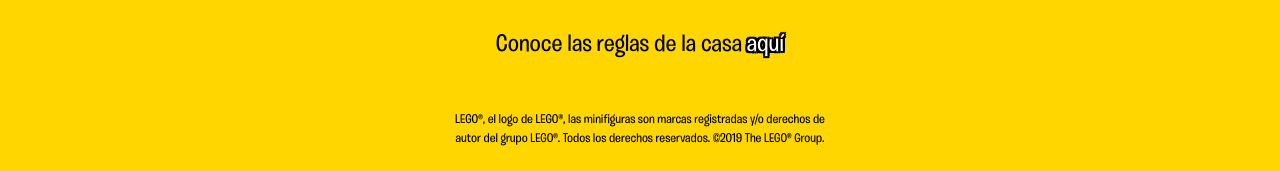
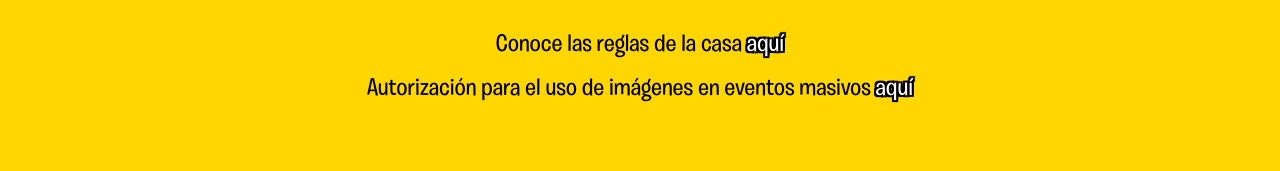
Before and after one commit to cesarfbg/LegoLanding, an Angular app: page / in a window 1280 px wide. Shown: the part 3615-3786 px from the top of the page. Built offline with nearby package versions, Linux system fonts and the light colour scheme.

Commit message:
Cambios en footer y ajustados algunos textos

```diff
--- a/src/app/components/footer/footer.component.html
+++ b/src/app/components/footer/footer.component.html
@@ -10,7 +10,8 @@
                 Tenemos disponibles convenios especiales para empresas, departamentos de bienestar, gerencias de RRHH, servicios públicos, FFAA, colegios, liceos y grupos grandes. Escríbenos y tendrás la posibilidad de visitarnos con atractivos precios preferenciales.
             </p>
             <p class="h3 my-5">Contáctanos en: <a target="_blank" class="mailto" href="mailto:theband@e-markettools.com"><b>theband@e-markettools.com</b></a></p>
-            <p class="h4 my-5">Conoce las reglas de la casa <b class="footer-text clickable"><small><a class="text-white" href="assets/ReglasDeLaCasa.pdf" target="_blank">aquí</a></small></b></p>
+            <p class="h4">Conoce las reglas de la casa <b class="footer-text clickable"><small><a class="text-white" href="assets/ReglasDeLaCasa.pdf" target="_blank">aquí</a></small></b></p>
+            <p class="h4 mb-5 pb-3">Autorización para el uso de imágenes en eventos masivos <b class="footer-text clickable"><small><a class="text-white" href="assets/AutorizacionUsoDeImagenes.pdf" target="_blank">aquí</a></small></b></p>
             <p class="h6"><small>LEGO®, el logo de LEGO®, las minifiguras son marcas registradas y/o derechos de<br>autor del grupo LEGO®. Todos los derechos reservados. &copy;2019 The LEGO® Group.</small></p>
         </div>
     </div>
--- a/src/app/components/schedules/schedules.component.ts
+++ b/src/app/components/schedules/schedules.component.ts
@@ -8,11 +8,11 @@ import { Component } from '@angular/core';
 export class SchedulesComponent {
 
   stations1 = [
-    ['LEGO® Avengers', 'Estacion_Avengers.jpg', 'Encuentra las 5 gemas del infinito que están escondidas en los contenedores y completa el guante de Thanos.', false, true],
+    ['LEGO® Avengers', 'Estacion_Avengers.jpg', '¡Tenemos que detener a Thanos! Ayúdanos a conseguir las 6 gemas del infinito construyendo a tus personajes favoritos de Avengers. ¡Date prisa!', false, true],
     ['Construcción Monocromática', 'Estacion_ConstruccionMonocromatica.jpg', 'Ven y realiza fantásticas construcciones en violeta y complementa las de otros participantes si quieres. ¡Te sorprenderás con el resultado!', false, true],
     ['Crea tu País', 'Estacion_CreaPais.jpg', '¿Cómo crearías a Colombia si tuvieras la posibilidad de construirla con ladrillos LEGO®? Construye lo que piensas que representa a tu país y ubícalo en la región que desees dentro del mapa.', false, true],
     ['Galería de Arte', 'Estacion_GaleriaArte.jpg', 'Saca a relucir tu artista interior, utilizando una amplia gama de ladrillos de colores LEGO®, con los que podrás realizar las obras más creativas para luego exhibirlas dentro de nuestra galería.  Podrás contar con la ayuda de nuestro crítico de arte si lo deseas.', false, true],
-    ['LEGO® Harry Potter™', 'Estacion_HarryPotter.jpg', 'Disfrázate de tus personajes favoritos de Harry Potter™, tómate una foto con ellos y llévate un recuerdo de esta gran aventura.', false, true],
+    ['LEGO® Harry Potter™', 'Estacion_HarryPotter.jpg', 'Bienvenidos a Hogwarts. Disfrázate de tus personajes favoritos de Harry Potter™ y arma tu propia varita mágica. No olvides llevarte un lindo recuerdo con Harry y el Sombrero Seleccionador.', false, true],
     ['LEGO® DUPLO®', 'Estacion_LagoDuplo.jpg', 'En este gran lago de Duplo™, lo más pequeños podrán dejar volar su imaginación con los ladrillos de LEGO® diseñados especialmente para ellos.', false, true],
     ['LEGO® City', 'Estacion_LegoCity.jpg', 'Crea las más divertidas aventuras en esta ciudad, ayudándonos a resolver diferentes misiones.', false, true],
     ['LEGO® Friends', 'Estacion_LegoFriends.jpg', 'Da un gran concierto para tus amigos como un artista, con los accesorios que encontrarás en el camerino. Además, podrás construir con Andrea, Mia, Emma, Olivia y Stephanie nuevas aventuras dentro de Harley City.', false, true],
@@ -25,7 +25,7 @@ export class SchedulesComponent {
     ['Modelos LEGO®', 'Estacion_ModeloLEGO.jpg', '¡Bienvenido a la alfombra roja! Tómate foto con las celebridades más importantes de Lego®.', false, true],
     ['NINJAGO®', 'Estacion_Ninjago.jpg', 'Piensa, muévete y construye como un NINJA de LEGO® NINJAGO™. Después deberás completar 2 retos contra reloj que desafiarán tus habilidades NINJA.', false, true],
     ['Rampas de Carreras', 'Estacion_Rampas.jpg', 'Construye el vehículo más veloz en la zona de PITS y pon a prueba su desempeño y resistencia en las increíbles rampas. Si quedas entre los tres primeros subirás a celebrar en el podio. En sus marcas, ¿listos? ¡Fuera!', false, true],
-    ['LEGO® Star Wars', 'Estacion_StarWars.jpg', 'Intercepta al enemigo y junto a tu equipo construye una increíble nave a toda velocidad, ¡Deprisa! no cuentas con mucho tiempo.', false, true],
+    ['LEGO® Star Wars', 'Estacion_StarWars.jpg', 'Ayúdanos junto a tu equipo a construir una increíble nave a toda velocidad. ¡Deprisa! No cuentas con mucho tiempo, el comité galáctico te lo agradecerá.', false, true],
     ['Zona de Desafíos', 'Estacion_ZonadeDesafios.jpg', 'El tiempo corre y tienes pocos minutos para construir la creación de LEGO® que te indicará nuestro explorador. ', false, true],
     ['Building Happening', 'Estacion_BuildingHappening.jpg', 'Siguiendo las instrucciones del guía, vas a construir partes de este camión de bomberos, así entre todos vamos a hacer el camión más grande que haya existido.', false, true],
     ['Papás Perdidos', '', 'Este espacio está equipado para mantener a tus papás a salvo mientras los encuentras.', false, true]
```
Also changed, not shown: 8 other files (tests, documents, lock files or other folders).
